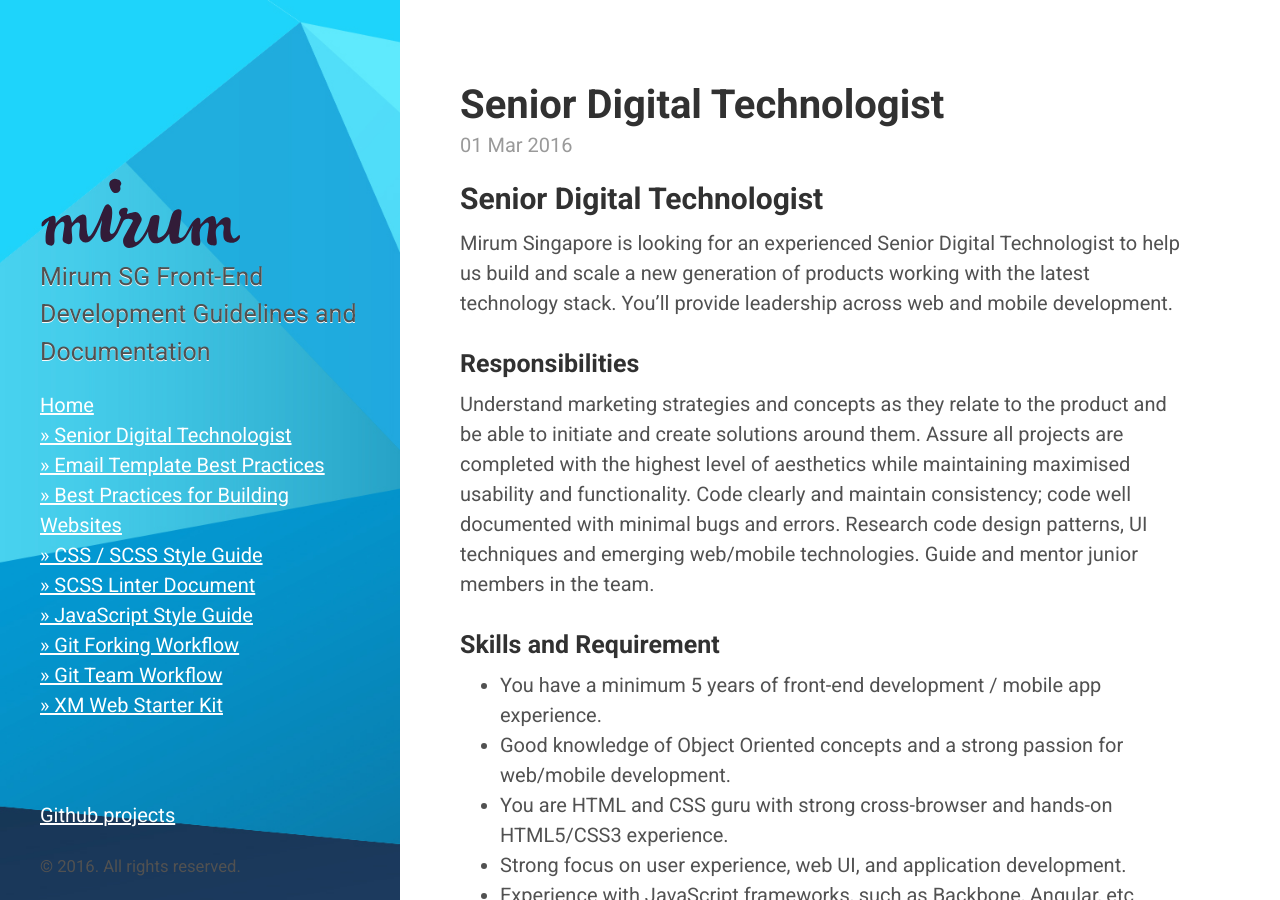
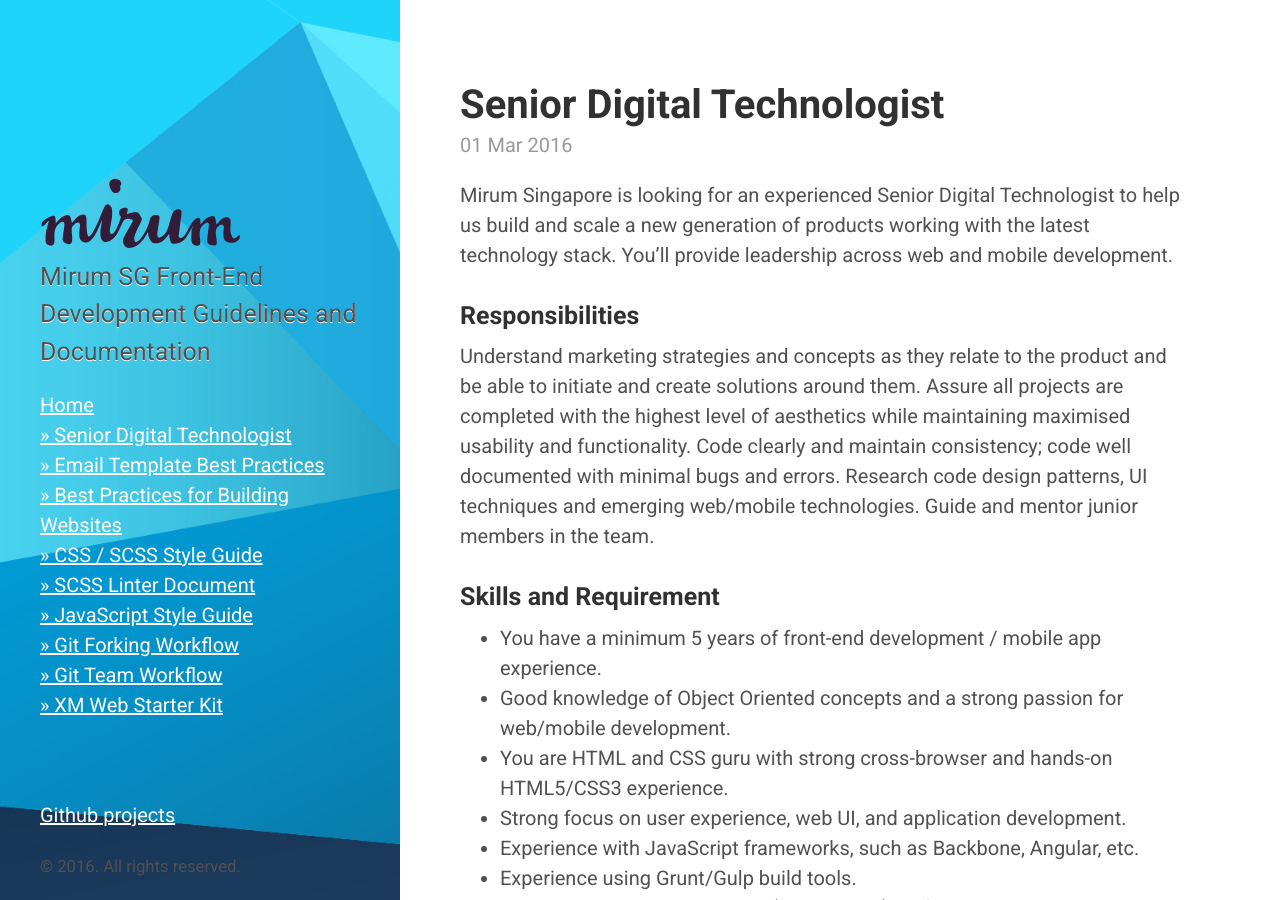
Before and after one commit to MirumSG/mirumsg.github.io, a Jekyll site: the page built from _posts/2016-03-01-senior-digital-technologist.markdown, in a window 1280 px wide and 900 px high. Built offline with Jekyll 4.4.1, drawn with Linux system fonts in a browser that asks for light colours; nearby versions of some CDN libraries.

Commit message:
Update 2016-03-01-senior-digital-technologist.markdown

```diff
--- a/_posts/2016-03-01-senior-digital-technologist.markdown
+++ b/_posts/2016-03-01-senior-digital-technologist.markdown
@@ -5,7 +5,6 @@ date:   2016-03-01
 categories: job
 ---
 
-## Senior Digital Technologist
 Mirum Singapore is looking for an experienced Senior Digital Technologist to help us build and scale a new generation of products working with the latest technology stack. You'll provide leadership across web and mobile development.
 
 ### Responsibilities
```
